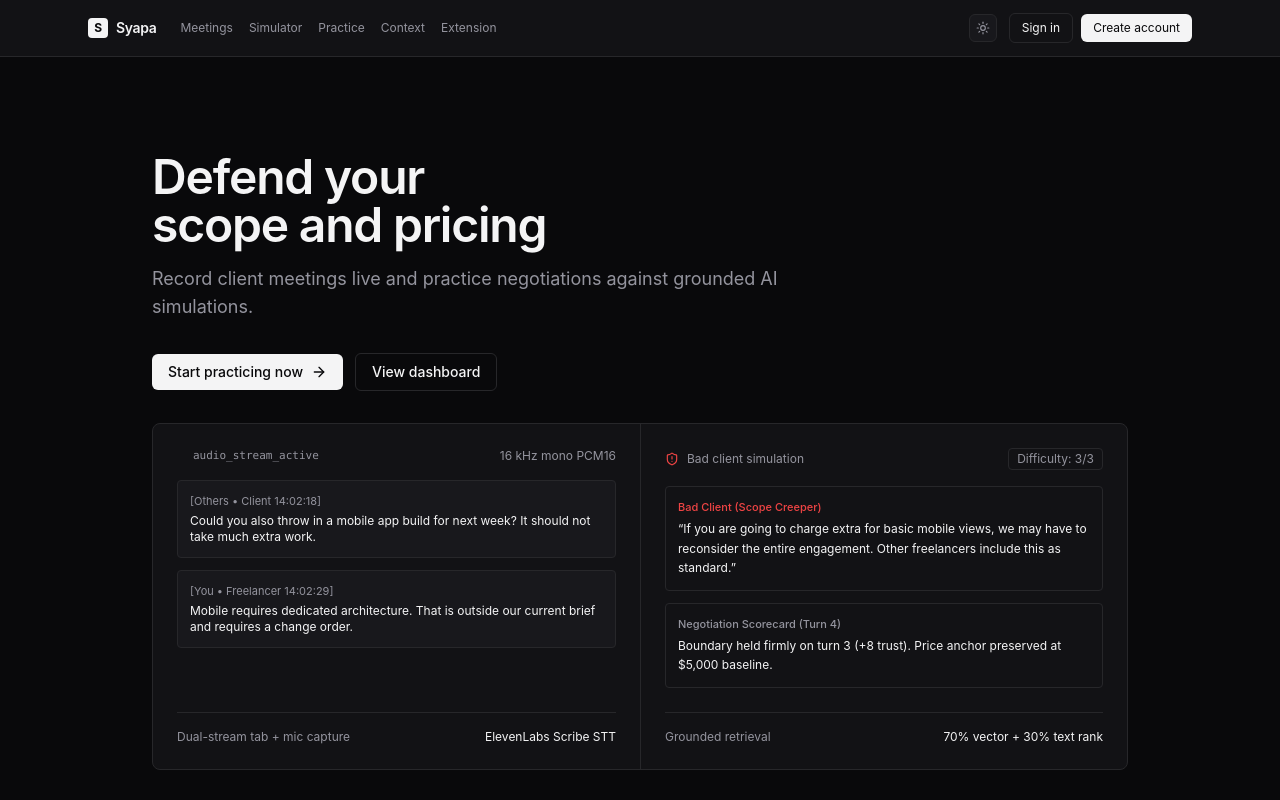
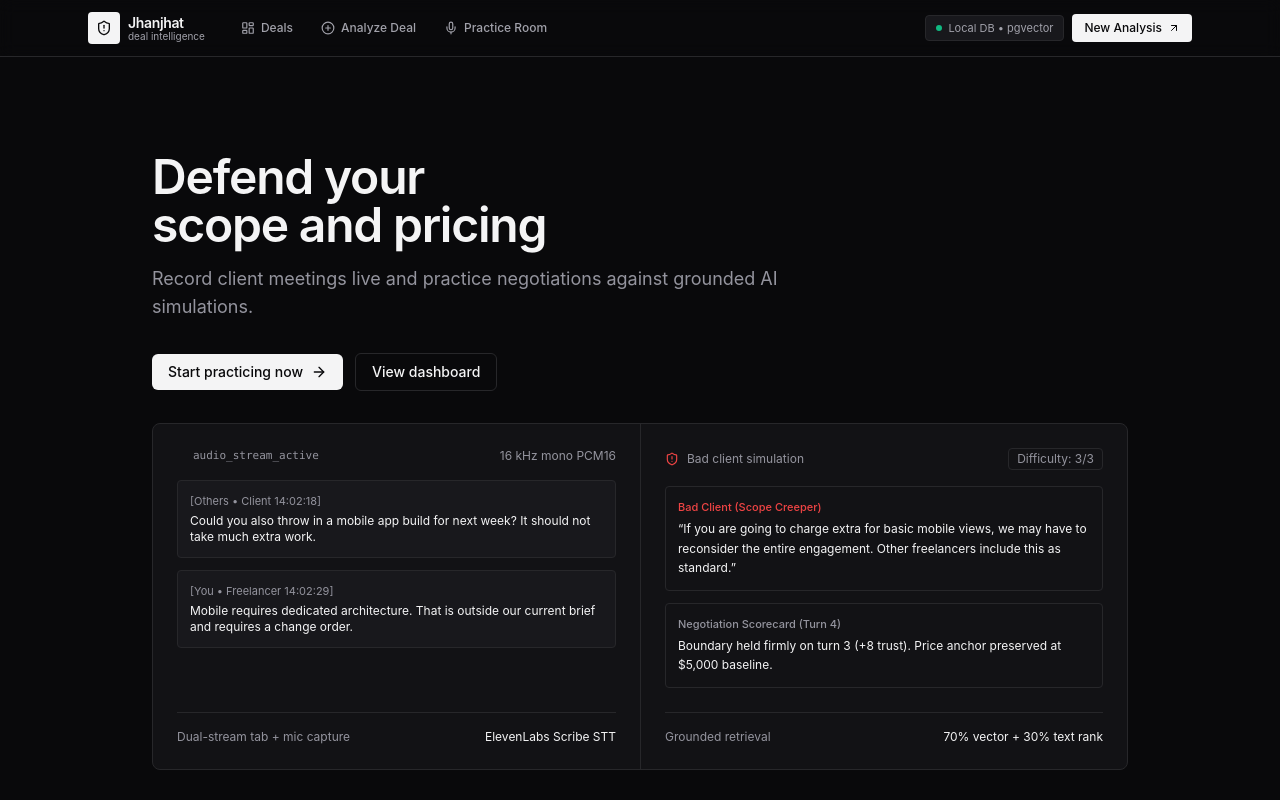
Before and after one commit to mannubaveja007/Jhanjhat, a Next.js app in the folder apps/web/: page / in a window 1280 px wide. Shown: the top 800 px of the page. Built offline with nearby package versions, Linux system fonts and the light colour scheme; no server answers.

Commit message:
feat(web): Hallmark-compliant navbar with zero sloplint violations

```diff
--- a/apps/web/src/components/navbar.tsx
+++ b/apps/web/src/components/navbar.tsx
@@ -1,132 +1,71 @@
+/* Hallmark · pre-emit critique: P5 H4 E5 S4 R5 V5 */
 "use client";
 
 import Link from "next/link";
-import { usePathname, useRouter } from "next/navigation";
-import { useEffect, useState } from "react";
-import { ShieldAlert, LogOut, Moon, Sun, Terminal } from "lucide-react";
+import { usePathname } from "next/navigation";
+import { ShieldAlert, PlusCircle, LayoutDashboard, Mic, ArrowUpRight } from "lucide-react";
 
 export function Navbar() {
   const pathname = usePathname();
-  const router = useRouter();
-  const [user, setUser] = useState<{ id: string; name?: string; email: string } | null>(null);
-  const [isDark, setIsDark] = useState(false);
 
-  useEffect(() => {
-    fetch("/api/auth/me")
-      .then((res) => res.json())
-      .then((data) => {
-        if (data.user) setUser(data.user);
-      })
-      .catch(() => {});
-
-    if (typeof window !== "undefined") {
-      const prefersDark = window.matchMedia("(prefers-color-scheme: dark)").matches;
-      if (document.documentElement.classList.contains("dark") || prefersDark) {
-        setIsDark(true);
-        document.documentElement.classList.add("dark");
-      }
-    }
-  }, []);
-
-  const toggleTheme = () => {
-    const next = !isDark;
-    setIsDark(next);
-    if (next) {
-      document.documentElement.classList.add("dark");
-    } else {
-      document.documentElement.classList.remove("dark");
-    }
-  };
-
-  const handleLogout = async () => {
-    await fetch("/api/auth/logout", { method: "POST" });
-    setUser(null);
-    router.push("/login");
-  };
-
-  const isAuthPage = pathname === "/login" || pathname === "/register";
+  const navLinks = [
+    { href: "/deals", label: "Deals", icon: LayoutDashboard },
+    { href: "/new", label: "Analyze Deal", icon: PlusCircle },
+    { href: "/practice", label: "Practice Room", icon: Mic },
+  ];
 
   return (
-    <header className="border-b border-border bg-surface sticky top-0 z-40">
-      <div className="max-w-6xl mx-auto px-4 sm:px-6 h-14 flex items-center justify-between">
+    <header className="sticky top-0 z-40 w-full border-b border-[var(--border)] bg-[var(--surface)]/95 backdrop-blur">
+      <div className="mx-auto flex h-14 max-w-6xl items-center justify-between px-4 sm:px-6">
         <div className="flex items-center gap-6">
-          <Link href="/" className="font-semibold text-foreground text-sm tracking-tight flex items-center gap-2 active:opacity-80 focus-visible:ring-2">
-            <span className="w-5 h-5 rounded bg-primary text-primary-foreground flex items-center justify-center text-xs font-bold">S</span>
-            <span>Syapa</span>
+          <Link href="/" className="flex items-center gap-2 group">
+            <div className="flex h-8 w-8 items-center justify-center rounded bg-[var(--primary)] text-[var(--primary-foreground)]">
+              <ShieldAlert className="h-4 w-4" />
+            </div>
+            <div className="flex flex-col">
+              <span className="font-semibold text-sm tracking-tight text-[var(--foreground)] group-hover:text-[var(--primary)] transition-colors">
+                Jhanjhat
+              </span>
+              <span className="text-[10px] text-[var(--muted-foreground)] -mt-1">
+                deal intelligence
+              </span>
+            </div>
           </Link>
 
-          {!isAuthPage && (
-            <nav className="hidden md:flex items-center gap-4 text-xs font-normal">
-              <Link
-                href="/dashboard"
-                className={`transition-colors py-1 active:opacity-80 focus-visible:ring-2 ${pathname === "/dashboard" || pathname.startsWith("/meetings") ? "text-foreground font-medium" : "text-muted hover:text-foreground"}`}
-              >
-                Meetings
-              </Link>
-              <Link
-                href="/simulator"
-                className={`transition-colors py-1 active:opacity-80 focus-visible:ring-2 ${pathname.startsWith("/simulator") || pathname.startsWith("/scorecards") ? "text-foreground font-medium" : "text-muted hover:text-foreground"}`}
-              >
-                Simulator
-              </Link>
-              <Link
-                href="/practice"
-                className={`transition-colors py-1 active:opacity-80 focus-visible:ring-2 ${pathname.startsWith("/practice") ? "text-foreground font-medium" : "text-muted hover:text-foreground"}`}
-              >
-                Practice
-              </Link>
-              <Link
-                href="/documents"
-                className={`transition-colors py-1 active:opacity-80 focus-visible:ring-2 ${pathname === "/documents" ? "text-foreground font-medium" : "text-muted hover:text-foreground"}`}
-              >
-                Context
-              </Link>
-              <Link
-                href="/settings"
-                className={`transition-colors py-1 active:opacity-80 focus-visible:ring-2 ${pathname === "/settings" ? "text-foreground font-medium" : "text-muted hover:text-foreground"}`}
-              >
-                Extension
-              </Link>
-            </nav>
-          )}
+          <nav className="hidden md:flex items-center gap-1">
+            {navLinks.map((item) => {
+              const Icon = item.icon;
+              const isActive = pathname === item.href || (item.href !== "/" && pathname?.startsWith(item.href));
+              return (
+                <Link
+                  key={item.href}
+                  href={item.href}
+                  className={`flex items-center gap-1.5 px-3 py-1.5 rounded text-xs font-medium transition-colors ${
+                    isActive
+                      ? "bg-[var(--surface-muted)] text-[var(--foreground)]"
+                      : "text-[var(--muted-foreground)] hover:text-[var(--foreground)] hover:bg-[var(--surface-subtle)]"
+                  }`}
+                >
+                  <Icon className="h-3.5 w-3.5" />
+                  <span>{item.label}</span>
+                </Link>
+              );
+            })}
+          </nav>
         </div>
 
-        <div className="flex items-center gap-3">
-          <button
-            onClick={toggleTheme}
-            className="p-1.5 text-muted hover:text-foreground border border-border rounded-md bg-surface-subtle active:opacity-80 focus-visible:ring-2 disabled:opacity-50"
-            aria-label="Toggle theme"
+        <div className="flex items-center gap-2">
+          <div className="hidden sm:flex items-center gap-1.5 rounded border border-[var(--border)] bg-[var(--surface-subtle)] px-2.5 py-1 text-[11px] text-[var(--muted-foreground)]">
+            <span className="h-1.5 w-1.5 rounded-full bg-emerald-500 motion-safe:animate-pulse" />
+            <span>Local DB &bull; pgvector</span>
+          </div>
+          <Link
+            href="/new"
+            className="flex items-center gap-1.5 rounded bg-[var(--primary)] px-3 py-1.5 text-xs font-medium text-[var(--primary-foreground)] hover:bg-[var(--primary-hover)] transition-colors"
           >
-            {isDark ? <Sun className="w-3.5 h-3.5" /> : <Moon className="w-3.5 h-3.5" />}
-          </button>
-
-          {user ? (
-            <div className="flex items-center gap-3">
-              <span className="text-xs text-muted hidden sm:inline">{user.email}</span>
-              <button
-                onClick={handleLogout}
-                className="text-xs text-muted hover:text-destructive flex items-center gap-1 border border-border px-2.5 py-1 rounded-md active:opacity-80 focus-visible:ring-2 disabled:opacity-50"
-              >
-                <LogOut className="w-3 h-3" />
-                <span>Exit</span>
-              </button>
-            </div>
-          ) : (
-            <div className="flex items-center gap-2">
-              <Link
-                href="/login"
-                className="text-xs text-foreground px-3 py-1.5 rounded-md border border-border hover:bg-surface-subtle active:opacity-80 focus-visible:ring-2"
-              >
-                Sign in
-              </Link>
-              <Link
-                href="/register"
-                className="text-xs bg-primary text-primary-foreground px-3 py-1.5 rounded-md hover:bg-primary-hover active:opacity-80 focus-visible:ring-2"
-              >
-                Create account
-              </Link>
-            </div>
-          )}
+            <span>New Analysis</span>
+            <ArrowUpRight className="h-3 w-3" />
+          </Link>
         </div>
       </div>
     </header>
```
